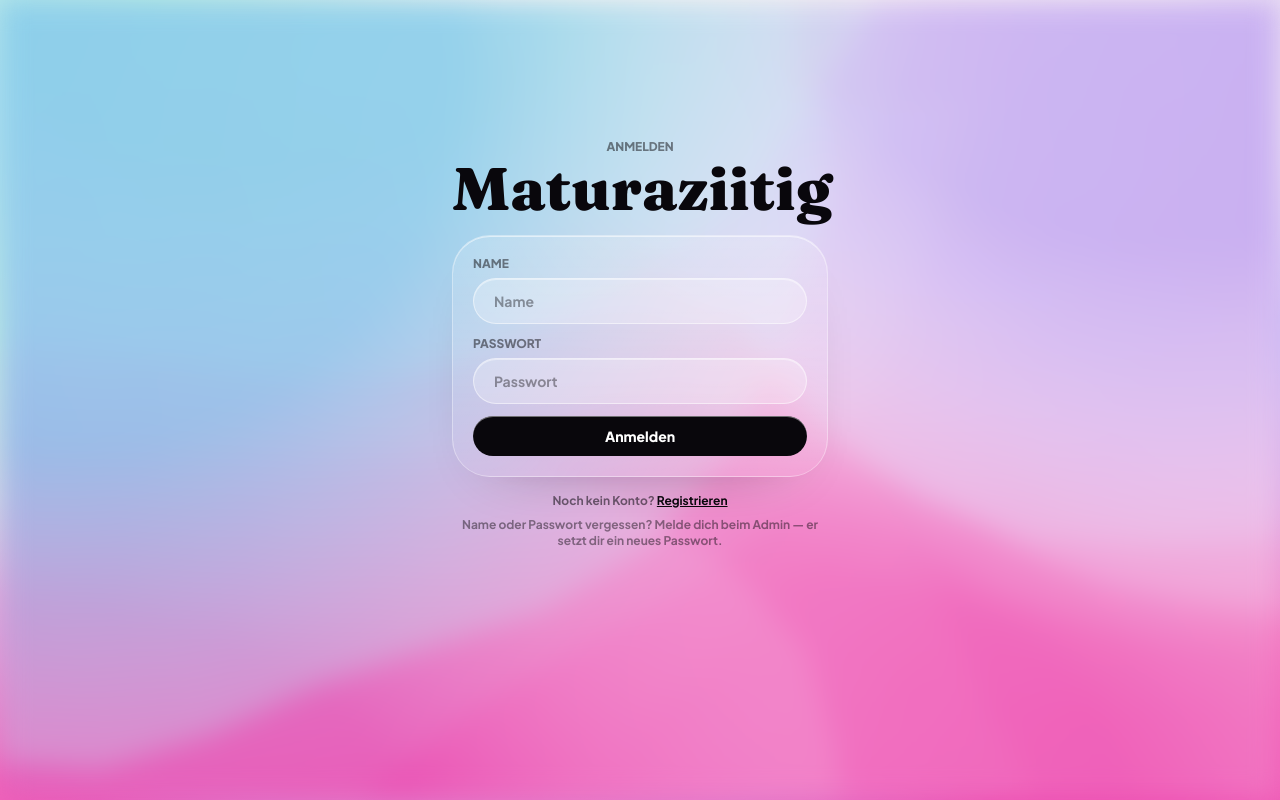
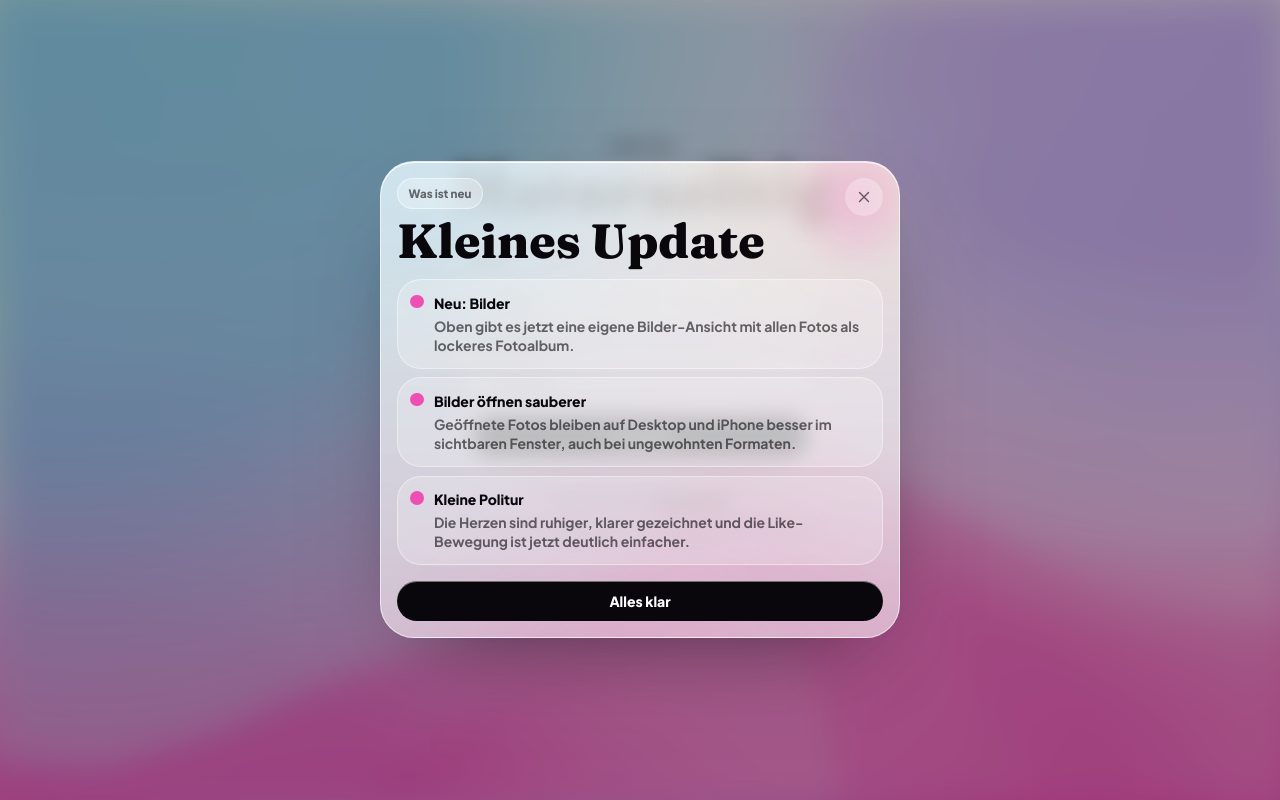
Before and after one commit to Rizetv7/Klassenbuch2, a Next.js app: page /login in a window 1280 px wide. Built offline with nearby package versions, Linux system fonts and the light colour scheme.

Commit message:
Bilderviewer und Update-Popup verbessern

```diff
--- a/src/app/globals.css
+++ b/src/app/globals.css
@@ -1321,6 +1321,7 @@ body::before {
 
 .gallery-viewer-shell {
   min-height: 0;
+  height: calc(100dvh - 5.25rem);
   flex: 1;
   display: grid;
   grid-template-columns: minmax(0, 1fr) minmax(300px, 360px);
@@ -1333,6 +1334,7 @@ body::before {
   display: grid;
   place-items: center;
   overflow: hidden;
+  padding: clamp(0.45rem, 1.2vw, 0.9rem);
   border: 1px solid rgba(255, 255, 255, 0.22);
   border-radius: 34px;
   background: rgba(255, 255, 255, 0.08);
@@ -1340,8 +1342,11 @@ body::before {
 }
 
 .gallery-viewer-image {
-  max-width: 100%;
-  max-height: 100%;
+  display: block;
+  width: auto;
+  height: auto;
+  max-width: min(100%, calc(100vw - 420px));
+  max-height: calc(100dvh - 7.4rem);
   object-fit: contain;
   border-radius: 24px;
   box-shadow: 0 28px 90px -46px rgba(0, 0, 0, 0.8);
@@ -1465,11 +1470,17 @@ body::before {
   }
 
   .gallery-viewer-shell {
+    height: calc(100dvh - 4.75rem);
     grid-template-columns: 1fr;
     grid-template-rows: minmax(0, 54vh) minmax(0, 1fr);
     gap: 0.65rem;
   }
 
+  .gallery-viewer-image {
+    max-width: 100%;
+    max-height: 100%;
+  }
+
   .gallery-viewer-stage,
   .gallery-viewer-panel {
     border-radius: 26px;
@@ -1481,6 +1492,156 @@ body::before {
 
   .gallery-actions {
     grid-template-columns: repeat(2, minmax(0, 1fr));
+  }
+}
+
+/* ------------------------------------------------------------------
+   News popup: versioned release note shown once per update.
+   ------------------------------------------------------------------ */
+.news-pop-layer {
+  position: fixed;
+  inset: 0;
+  z-index: 95;
+  display: grid;
+  place-items: end center;
+  padding:
+    max(0.75rem, env(safe-area-inset-top))
+    max(0.75rem, env(safe-area-inset-right))
+    max(0.75rem, env(safe-area-inset-bottom))
+    max(0.75rem, env(safe-area-inset-left));
+  background: rgba(9, 7, 12, 0.34);
+  backdrop-filter: blur(10px);
+  -webkit-backdrop-filter: blur(10px);
+  animation: page-fade 180ms ease-out both;
+}
+
+.news-pop {
+  position: relative;
+  width: min(100%, 520px);
+  overflow: hidden;
+  border: 1px solid rgb(var(--c-surface) / 0.58);
+  border-radius: 34px;
+  background:
+    radial-gradient(95% 70% at 0% 0%, rgba(169, 221, 245, 0.32), transparent 64%),
+    radial-gradient(86% 78% at 100% 0%, rgba(255, 196, 163, 0.24), transparent 66%),
+    radial-gradient(92% 90% at 50% 120%, rgb(var(--c-accent) / 0.18), transparent 68%),
+    linear-gradient(180deg, rgb(var(--c-surface) / 0.78), rgb(var(--c-surface) / 0.58));
+  box-shadow: 0 34px 92px -50px rgba(9, 7, 12, 0.72), inset 0 1px 0 rgb(var(--c-surface) / 0.88);
+  padding: 1rem;
+  animation: news-pop-in 520ms cubic-bezier(0.2, 1.25, 0.28, 1) both;
+}
+
+.news-pop::before {
+  content: "";
+  position: absolute;
+  right: -2.5rem;
+  top: -2.8rem;
+  width: 8.5rem;
+  height: 8.5rem;
+  border-radius: 999px;
+  background: radial-gradient(circle, rgb(var(--c-accent) / 0.24), transparent 70%);
+  filter: blur(4px);
+  animation: news-orbit 5.8s ease-in-out infinite alternate;
+}
+
+.news-pop-head {
+  position: relative;
+  z-index: 1;
+  display: flex;
+  align-items: flex-start;
+  justify-content: space-between;
+  gap: 1rem;
+}
+
+.news-pop-badge {
+  display: inline-flex;
+  align-items: center;
+  border: 1px solid rgb(var(--c-surface) / 0.5);
+  border-radius: 999px;
+  background: rgb(var(--c-surface) / 0.28);
+  padding: 0.36rem 0.66rem;
+  font-size: 0.72rem;
+  font-weight: 900;
+  color: rgb(var(--c-ink) / 0.58);
+}
+
+.news-pop-close {
+  display: grid;
+  width: 2.35rem;
+  height: 2.35rem;
+  flex: 0 0 auto;
+  place-items: center;
+  border-radius: 999px;
+  background: rgb(var(--c-surface) / 0.3);
+  color: rgb(var(--c-ink) / 0.62);
+  transition: transform 140ms var(--ease-out), background 140ms ease, color 140ms ease;
+}
+
+.news-pop-close:hover {
+  transform: rotate(8deg);
+  background: rgb(var(--c-surface) / 0.48);
+  color: rgb(var(--c-ink));
+}
+
+.news-pop-list {
+  position: relative;
+  z-index: 1;
+  margin-top: 0.9rem;
+  display: grid;
+  gap: 0.55rem;
+}
+
+.news-pop-item {
+  display: grid;
+  grid-template-columns: auto minmax(0, 1fr);
+  gap: 0.65rem;
+  align-items: start;
+  border: 1px solid rgb(var(--c-surface) / 0.42);
+  border-radius: 24px;
+  background: rgb(var(--c-surface) / 0.22);
+  padding: 0.78rem;
+  opacity: 0;
+  animation: rise-up 430ms var(--ease-out) both;
+}
+
+.news-pop-item:nth-child(1) { animation-delay: 120ms; }
+.news-pop-item:nth-child(2) { animation-delay: 180ms; }
+.news-pop-item:nth-child(3) { animation-delay: 240ms; }
+
+.news-pop-dot {
+  margin-top: 0.15rem;
+  width: 0.82rem;
+  height: 0.82rem;
+  border-radius: 999px;
+  background: rgb(var(--c-accent));
+  box-shadow: 0 0 0 0 rgb(var(--c-accent) / 0.22);
+  animation: news-pulse 1.9s ease-in-out infinite;
+}
+
+@keyframes news-pop-in {
+  from {
+    opacity: 0;
+    transform: translateY(18px) scale(0.97);
+  }
+  to {
+    opacity: 1;
+    transform: none;
+  }
+}
+
+@keyframes news-orbit {
+  from { transform: translate3d(0, 0, 0) scale(1); }
+  to { transform: translate3d(-1.1rem, 0.9rem, 0) scale(1.08); }
+}
+
+@keyframes news-pulse {
+  0%, 100% { box-shadow: 0 0 0 0 rgb(var(--c-accent) / 0.22); }
+  50% { box-shadow: 0 0 0 8px rgb(var(--c-accent) / 0); }
+}
+
+@media (min-width: 640px) {
+  .news-pop-layer {
+    place-items: center;
   }
 }
 
@@ -1629,6 +1790,11 @@ body::before {
   .gallery-photo,
   .gallery-viewer,
   .gallery-viewer-image,
+  .news-pop-layer,
+  .news-pop,
+  .news-pop-item,
+  .news-pop::before,
+  .news-pop-dot,
   .tab-active,
   .nav-item-active {
     animation: none;
--- a/src/app/layout.tsx
+++ b/src/app/layout.tsx
@@ -5,6 +5,7 @@ import { LiquidBackground } from "@/components/LiquidBackground";
 import { PwaSetup } from "@/components/PwaSetup";
 import { NotifyBanner } from "@/components/NotifyBanner";
 import { ThemeOnboarding } from "@/components/ThemeMenu";
+import { NewsPopup } from "@/components/NewsPopup";
 
 export const metadata: Metadata = {
   title: "Maturaziitig · Erinnerungen",
@@ -48,6 +49,7 @@ export default function RootLayout({ children }: { children: React.ReactNode })
       <body className="font-sans">
         <PwaSetup />
         <ThemeOnboarding />
+        <NewsPopup />
         <LiquidBackground />
         <SiteNav />
         <main className="mx-auto max-w-6xl px-4 pb-28 pt-6 sm:px-6 lg:pb-16 lg:pt-8">
--- a/src/components/Icons.tsx
+++ b/src/components/Icons.tsx
@@ -88,8 +88,8 @@ export function IconPlus({ className, size }: P) {
 
 export function IconHeart({ className, size, filled }: P) {
   return (
-    <svg {...base(size, className)} fill={filled ? "currentColor" : "none"}>
-      <path d="M12 20s-7-4.5-9.2-9C1.3 7.7 3 4.8 6 4.8c1.9 0 3.2 1.1 4 2.3.8-1.2 2.1-2.3 4-2.3 3 0 4.7 2.9 3.2 6.2C19 15.5 12 20 12 20Z" />
+    <svg {...base(size, className)} fill={filled ? "currentColor" : "none"} strokeWidth={filled ? 0 : 1.9}>
+      <path d="M12 21.1 10.7 20C5.1 15.1 2.3 12.7 2.3 8.9 2.3 5.8 4.7 3.5 7.7 3.5c1.7 0 3.3.8 4.3 2 1-1.2 2.6-2 4.3-2 3 0 5.4 2.3 5.4 5.4 0 3.8-2.8 6.2-8.4 11.1L12 21.1Z" />
     </svg>
   );
 }
--- /dev/null
+++ b/src/components/NewsPopup.tsx
@@ -0,0 +1,86 @@
+"use client";
+
+import { useEffect, useState } from "react";
+import { createPortal } from "react-dom";
+import { usePathname } from "next/navigation";
+import { IconClose } from "./Icons";
+
+const NEWS_VERSION = "2026-07-09-bilderalbum-2";
+const NEWS_KEY = "mz-news-version";
+
+const ITEMS = [
+  {
+    title: "Neu: Bilder",
+    text: "Oben gibt es jetzt eine eigene Bilder-Ansicht mit allen Fotos als lockeres Fotoalbum.",
+  },
+  {
+    title: "Bilder öffnen sauberer",
+    text: "Geöffnete Fotos bleiben auf Desktop und iPhone besser im sichtbaren Fenster, auch bei ungewohnten Formaten.",
+  },
+  {
+    title: "Kleine Politur",
+    text: "Die Herzen sind ruhiger, klarer gezeichnet und die Like-Bewegung ist jetzt deutlich einfacher.",
+  },
+];
+
+export function NewsPopup() {
+  const pathname = usePathname();
+  const [mounted, setMounted] = useState(false);
+  const [open, setOpen] = useState(false);
+
+  useEffect(() => setMounted(true), []);
+
+  useEffect(() => {
+    if (!mounted) return;
+    if (pathname.startsWith("/amina") || pathname.startsWith("/archivzugang")) return;
+    try {
+      if (localStorage.getItem(NEWS_KEY) === NEWS_VERSION) return;
+      const timer = window.setTimeout(() => setOpen(true), 650);
+      return () => window.clearTimeout(timer);
+    } catch {
+      return;
+    }
+  }, [mounted, pathname]);
+
+  function close() {
+    try {
+      localStorage.setItem(NEWS_KEY, NEWS_VERSION);
+    } catch {}
+    setOpen(false);
+  }
+
+  if (!mounted || !open) return null;
+
+  return createPortal(
+    <div className="news-pop-layer" role="dialog" aria-modal="true" aria-label="Was ist neu" onClick={close}>
+      <section className="news-pop" onClick={(event) => event.stopPropagation()}>
+        <div className="news-pop-head">
+          <div>
+            <span className="news-pop-badge">Was ist neu</span>
+            <h2 className="display mt-2 text-4xl leading-[0.9] sm:text-5xl">Kleines Update</h2>
+          </div>
+          <button type="button" className="news-pop-close" onClick={close} aria-label="Schliessen">
+            <IconClose size={18} />
+          </button>
+        </div>
+
+        <div className="news-pop-list">
+          {ITEMS.map((item) => (
+            <article key={item.title} className="news-pop-item">
+              <span className="news-pop-dot" />
+              <div>
+                <h3 className="text-sm font-black text-ink">{item.title}</h3>
+                <p className="mt-1 text-sm font-bold leading-snug text-ink/60">{item.text}</p>
+              </div>
+            </article>
+          ))}
+        </div>
+
+        <button type="button" className="btn-primary relative z-10 mt-4 w-full" onClick={close}>
+          Alles klar
+        </button>
+      </section>
+    </div>,
+    document.body
+  );
+}
```
